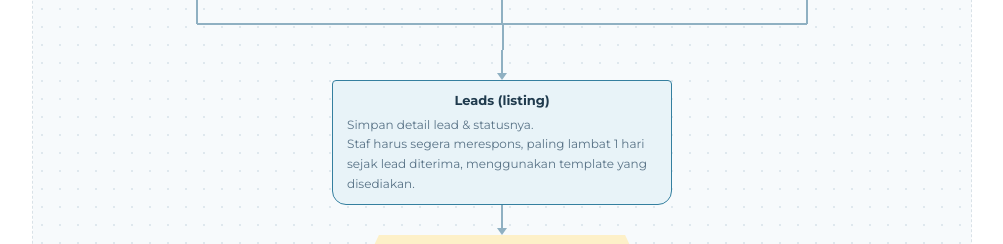
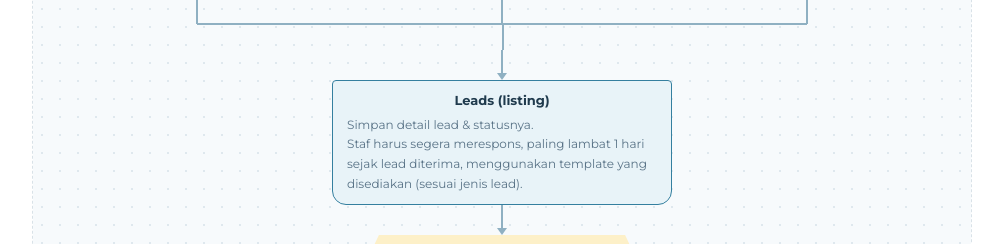
Before and after one commit to irosadie/soas-crm-handbook, a Next.js app: page /docs in a window 1280 px wide. Shown: the part 9960-10204 px from the top of the page, without its empty margins (268-1271 px from the left). Built offline with nearby package versions, Linux system fonts and the light colour scheme.

Commit message:
docs: clarify response template depends on lead type

```diff
--- a/components/docs-view.tsx
+++ b/components/docs-view.tsx
@@ -430,7 +430,7 @@ export default function DocsView({ version = "1.1" }: { version?: "1.0" | "1.1"
             <FlowArrow />
             <FlowNode kind="store" lang={lang} title={version === "1.1" ? "Leads (listing)" : "Leads"}>
               <p>{isId ? "Simpan detail lead & statusnya." : "Store lead details & pipeline status."}</p>
-              {version === "1.1" && <p>{isId ? "Staf harus segera merespons, paling lambat 1 hari sejak lead diterima, menggunakan template yang disediakan." : "Staff must respond promptly, within 1 day of receiving the lead, using the provided template."}</p>}
+              {version === "1.1" && <p>{isId ? "Staf harus segera merespons, paling lambat 1 hari sejak lead diterima, menggunakan template yang disediakan (sesuai jenis lead)." : "Staff must respond promptly, within 1 day of receiving the lead, using the provided template (depending on the lead type)."}</p>}
             </FlowNode>
             <FlowArrow />
             <FlowNode kind="decision" lang={lang} title={isId ? "Jenis layanan & progres lead" : "Service Type & Lead Progress"}>
```
